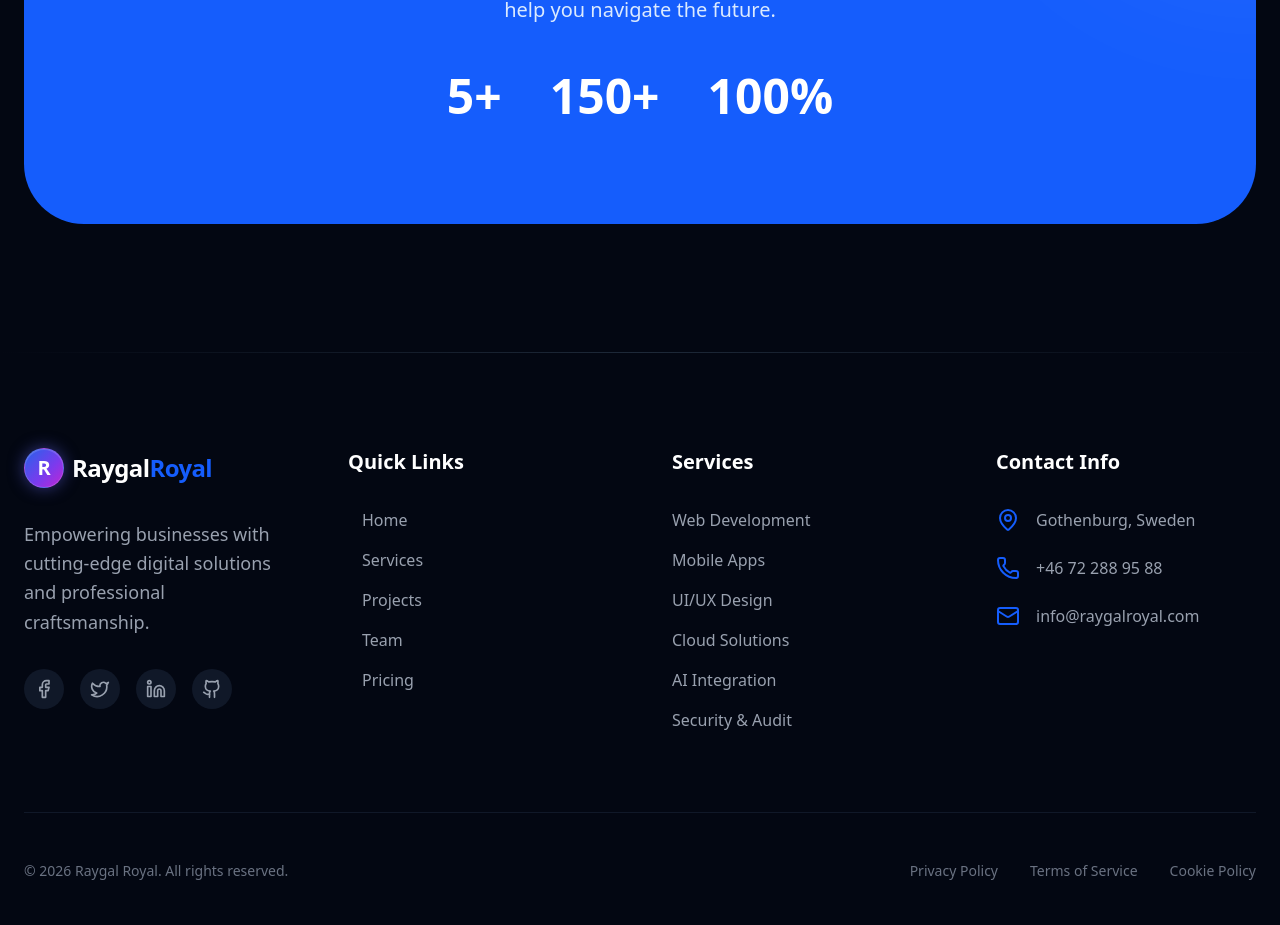
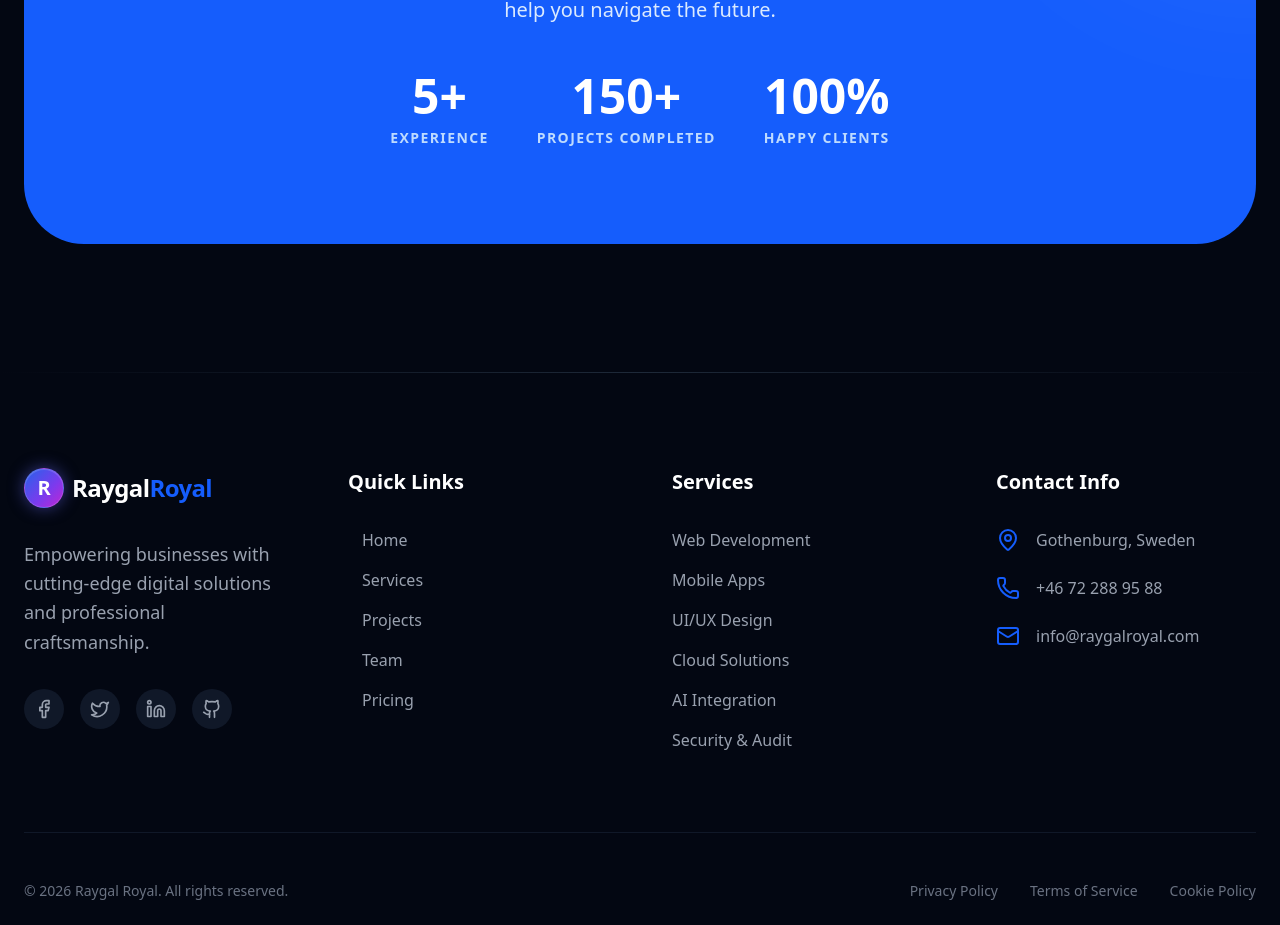
Before and after one commit to Mustaf-Said/raygalroyal, a Next.js app: page /about in a window 1280 px wide. Shown: the part 1018-1943 px from the top of the page. Built offline with nearby package versions, Linux system fonts and the light colour scheme.

Commit message:
FixedErros

```diff
--- a/app/about/page.tsx
+++ b/app/about/page.tsx
@@ -60,15 +60,15 @@ export default function AboutPage() {
             <div className="flex flex-wrap justify-center gap-12">
               <div className="text-center">
                 <div className="text-5xl font-black mb-2">5+</div>
-                <div className="text-blue-200 uppercase tracking-widest text-sm font-bold">{t.about.stats.years}</div>
+                <div className="text-blue-200 uppercase tracking-widest text-sm font-bold">{t.about.stats.experience}</div>
               </div>
               <div className="text-center">
                 <div className="text-5xl font-black mb-2">150+</div>
-                <div className="text-blue-200 uppercase tracking-widest text-sm font-bold">{t.about.stats.projects}</div>
+                <div className="text-blue-200 uppercase tracking-widest text-sm font-bold">{t.about.stats.projectsCompleted}</div>
               </div>
               <div className="text-center">
                 <div className="text-5xl font-black mb-2">100%</div>
-                <div className="text-blue-200 uppercase tracking-widest text-sm font-bold">{t.about.stats.satisfaction}</div>
+                <div className="text-blue-200 uppercase tracking-widest text-sm font-bold">{t.about.stats.happyClients}</div>
               </div>
             </div>
           </div>
--- a/locales/ar.ts
+++ b/locales/ar.ts
@@ -337,7 +337,7 @@ const arOverrides = {
       projectsCompleted: "المشاريع المنجزة",
       projectsCompletedValue: "+١٥٠",
       happyClients: "عملاء سعداء",
-      happyClientsValue: "+٨٠",
+      happyClientsValue: "+٩٠",
       experience: "سنوات الخبرة",
       experienceValue: "+٥ سنوات",
       technologies: "التقنيات",
--- a/locales/en.ts
+++ b/locales/en.ts
@@ -623,7 +623,7 @@ const en = {
       projectsCompleted: "Projects Completed",
       projectsCompletedValue: "150+",
       happyClients: "Happy Clients",
-      happyClientsValue: "80+",
+      happyClientsValue: "90+",
       experience: "Experience",
       experienceValue: "5+ Years",
       technologies: "Technologies",
--- a/locales/so.ts
+++ b/locales/so.ts
@@ -626,7 +626,7 @@ const so = {
       projectsCompleted: "Mashruucyada La Dhammeeyay",
       projectsCompletedValue: "150+",
       happyClients: "Macaamiisha Faraxsan",
-      happyClientsValue: "80+",
+      happyClientsValue: "90+",
       experience: "Khibradda",
       experienceValue: "5+ Sano",
       technologies: "Tknolojiyada",
```
